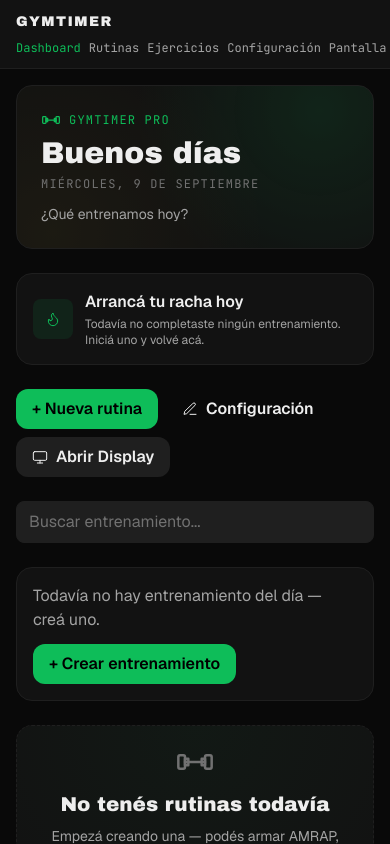
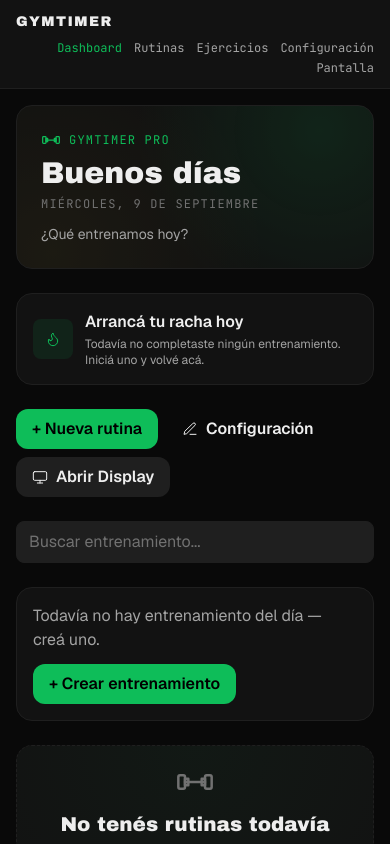
Before and after one commit to CamiloEscar/gymtimer-pro, a Next.js app: page /app in a window 390 px wide. Shown: the top 844 px of the page. Built offline with nearby package versions, Linux system fonts and the light colour scheme.

Commit message:
fix(header): wrap section links on narrow viewports

```diff
--- a/src/components/layout/AppHeader.tsx
+++ b/src/components/layout/AppHeader.tsx
@@ -48,7 +48,7 @@
             GYMTIMER
           </Link>
         </div>
-        <ul className="flex items-center gap-2 md:gap-4 text-xs md:text-sm font-tactical">
+        <ul className="flex flex-wrap items-center justify-end gap-x-3 gap-y-1 md:gap-4 text-xs md:text-sm font-tactical">
           {SECTION_LINKS.map((link) => {
             const active = link.href === activeHref;
             const className = active ? "text-brand-500" : "text-phosphor-dim hover:text-phosphor";
```
Also changed, not shown: 1 other file (tests, documents, lock files or other folders).
